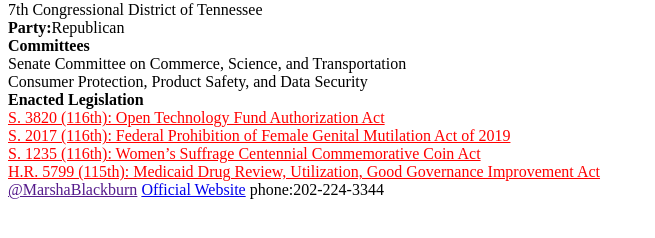
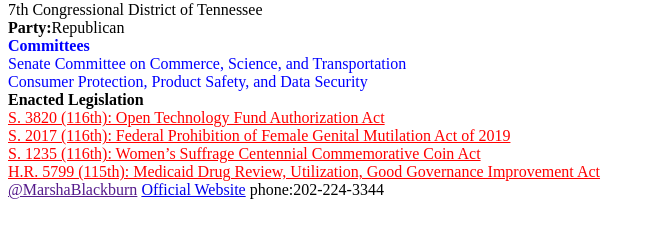
Before and after one commit to NatCenter/congressionalRepresentative, a plain HTML site: page index.html in a window 1280 px wide. Shown: the part 362-600 px from the top of the page, without its empty margins (0-655 px from the left). Drawn offline with Linux system fonts and the light colour scheme.

Commit message:
Made change to css

```diff
--- a/main.css
+++ b/main.css
@@ -1,3 +1,7 @@
 .content-info_Enacted_Legislation a{
     color:red;
 }
+
+.content_info_Committee{
+    color:blue;
+}
```
